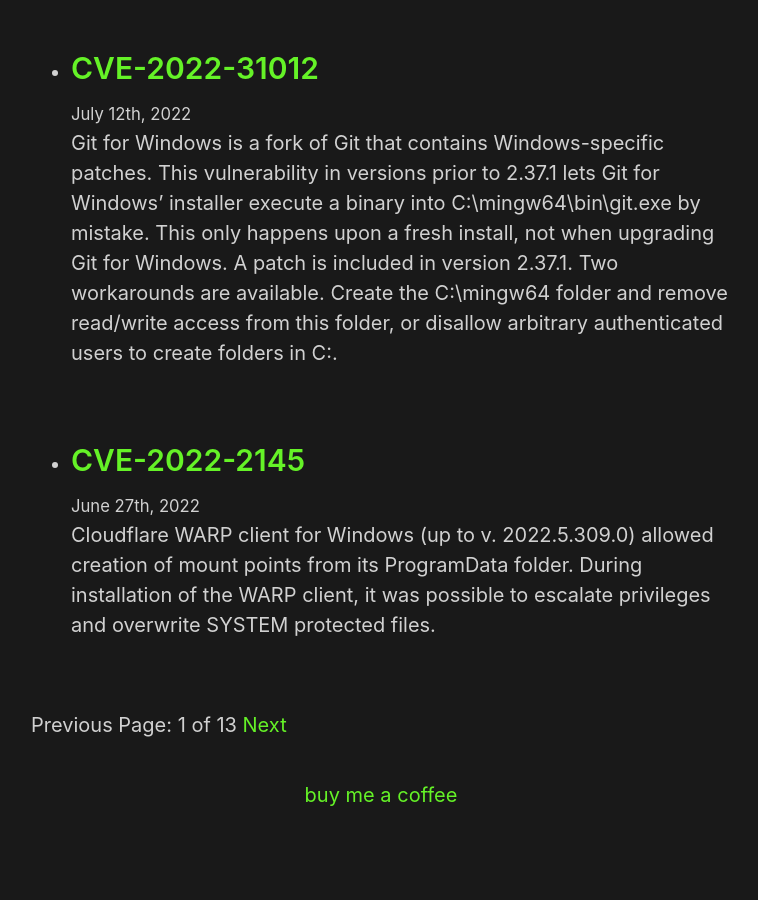
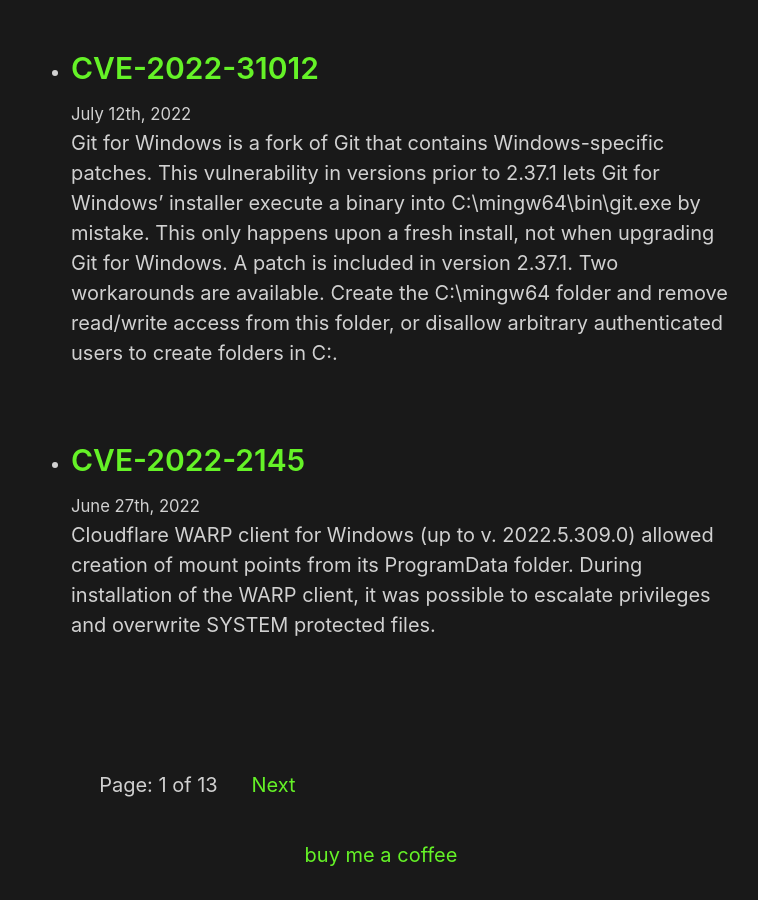
Before and after one commit to HackAndPwn/HackAndPwn.github.io, a Jekyll site: the page built from index.html, in a window 1280 px wide and 900 px high, scrolled down 1252 px. Shown: the whole window, without its empty margins (259-1017 px from the left). Built offline with Jekyll 4.4.1, drawn with Linux system fonts in a browser that asks for light colours; the list of posts is cut into pages by our own code; before the commit the page ends 2092 px from its top, so only the background shows below that.

Commit message:
pagination updates

```diff
--- a/index.html
+++ b/index.html
@@ -16,18 +16,18 @@
   {% endfor %}
 </ul>
 
+<br />
+<br />
+<ul>
 {% if paginator.previous_page %}
 <a href="{{ paginator.previous_page_path }}" class="previous">
   Previous
 </a>
-{% else %}
-<span class="previous">Previous</span>
 {% endif %}
 <span class="page_number ">
-Page: {{ paginator.page }} of {{ paginator.total_pages }}
+&nbsp;&nbsp;&nbsp;&nbsp;&nbsp;Page: {{ paginator.page }} of {{ paginator.total_pages }}&nbsp;&nbsp;&nbsp;&nbsp;&nbsp;
 </span>
 {% if paginator.next_page %}
 <a href="{{ paginator.next_page_path }}" class="next">Next</a>
-{% else %}
-<span class="next ">Next</span>
 {% endif %}
+</ul>
```
